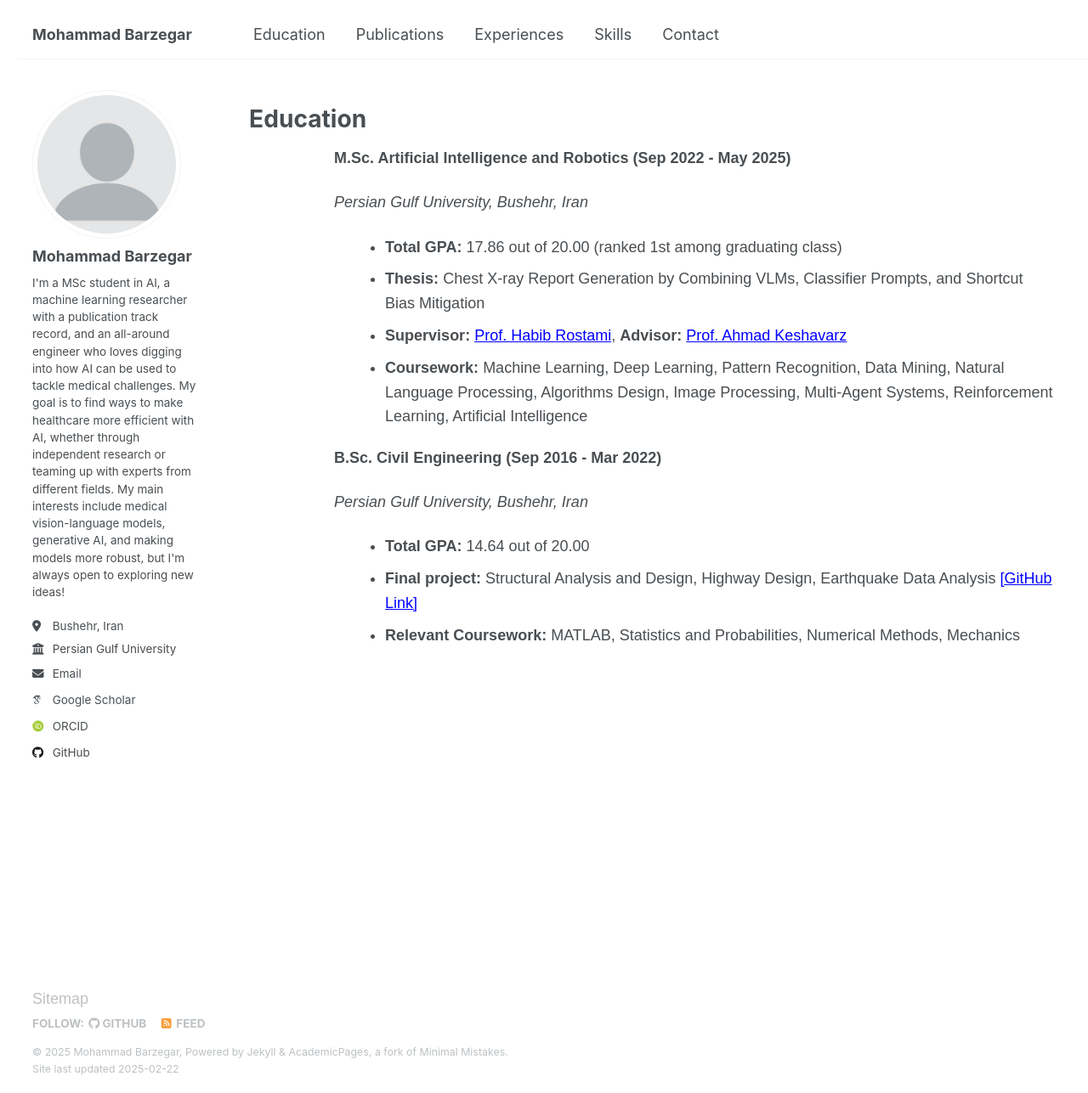
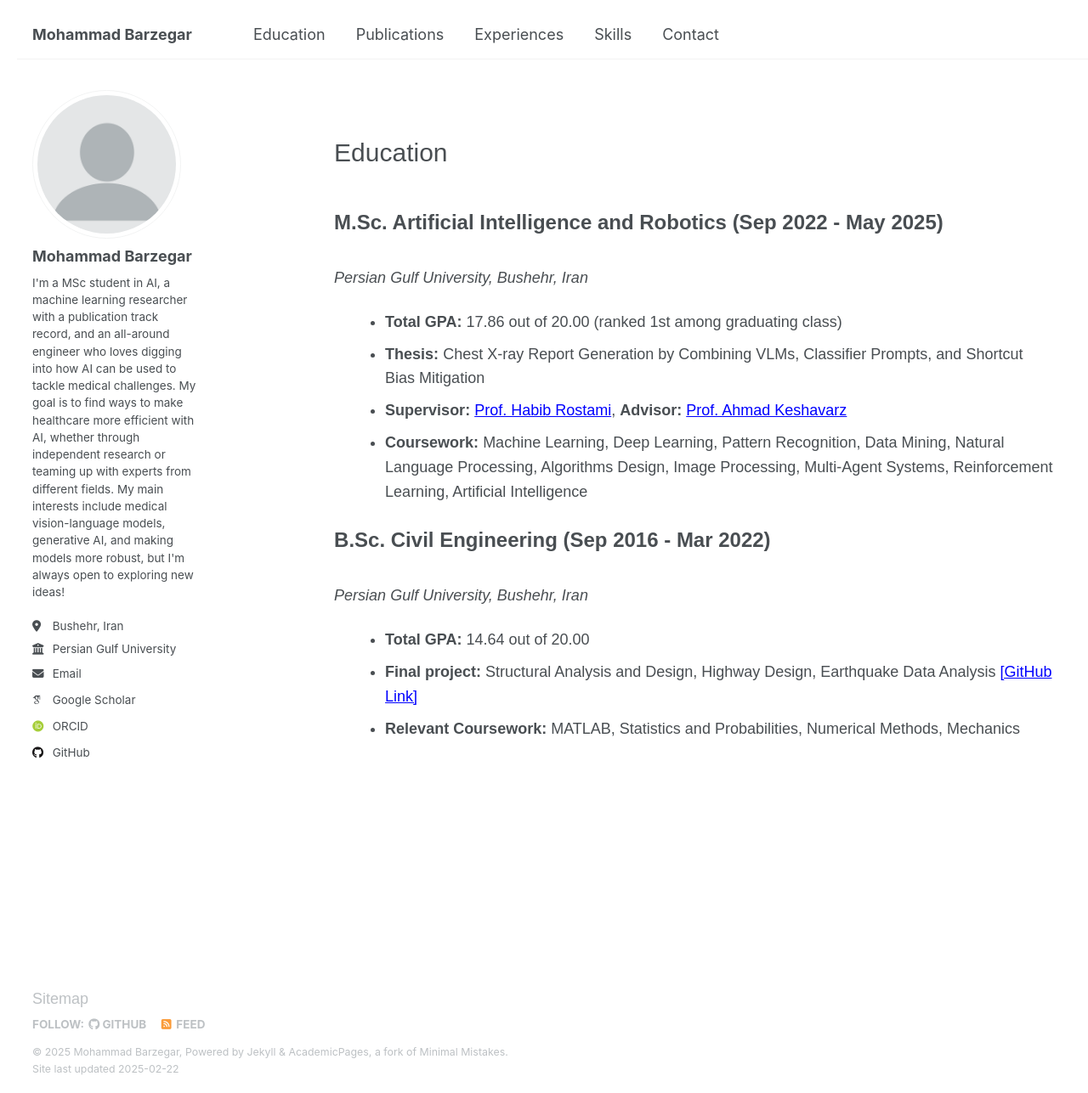
Before and after one commit to mbrz97/mbrz97.github.io, a Jekyll site: the page built from _pages/education.html, in a window 1280 px wide and 1287 px high. Shown: the whole window at 85% size. Built offline with Jekyll 4.4.1, drawn with Linux system fonts in a browser that asks for light colours; some web fonts are replaced.

Commit message:
Update education.html

```diff
--- a/_pages/education.html
+++ b/_pages/education.html
@@ -22,11 +22,14 @@
         .container {
             margin-left: 100px; /* Moves content to the right */
         }
+        .pagetitle{
+            font-size: 30px;
+        }
         .education {
             margin-bottom: 20px;
         }
         .degree {
-            font-size: 18px;
+            font-size: 24px;
             font-weight: bold;
         }
         .university {
@@ -47,6 +50,7 @@
 <body>
     <div class="container">
         <div class="education">
+            <p class="pagetitle">Education</p>
             <p class="degree">M.Sc. Artificial Intelligence and Robotics <span>(Sep 2022 - May 2025)</span></p>
             <p class="university">Persian Gulf University, Bushehr, Iran</p>
             <div class="details">
```
Also changed, not shown: other parts of _pages/education.html (+1 -1 lines).
